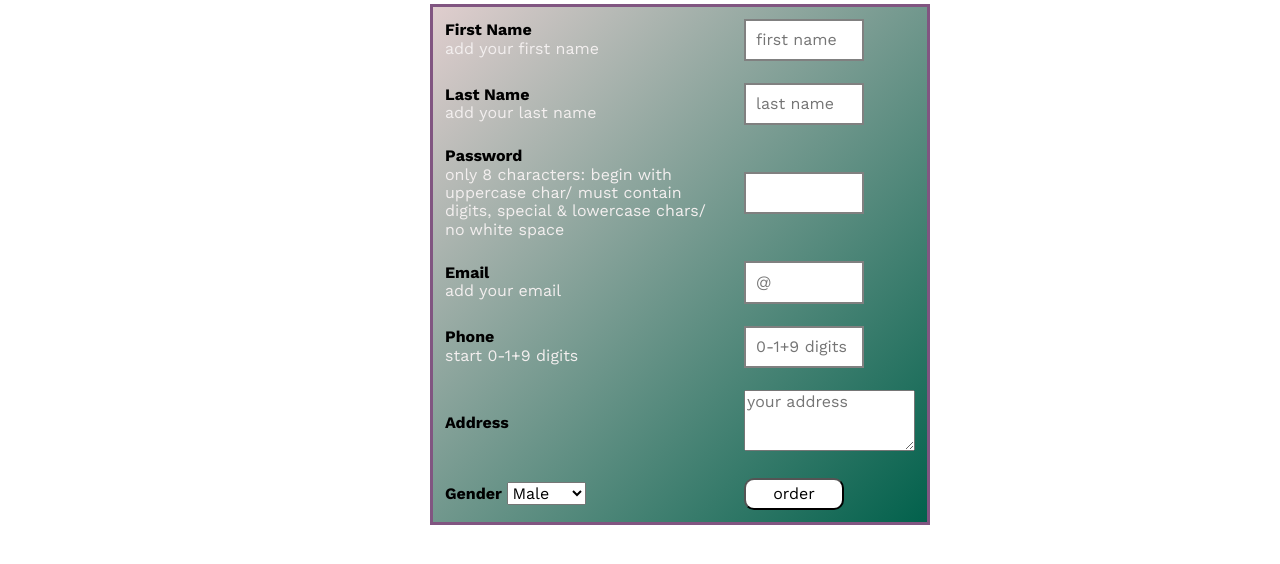
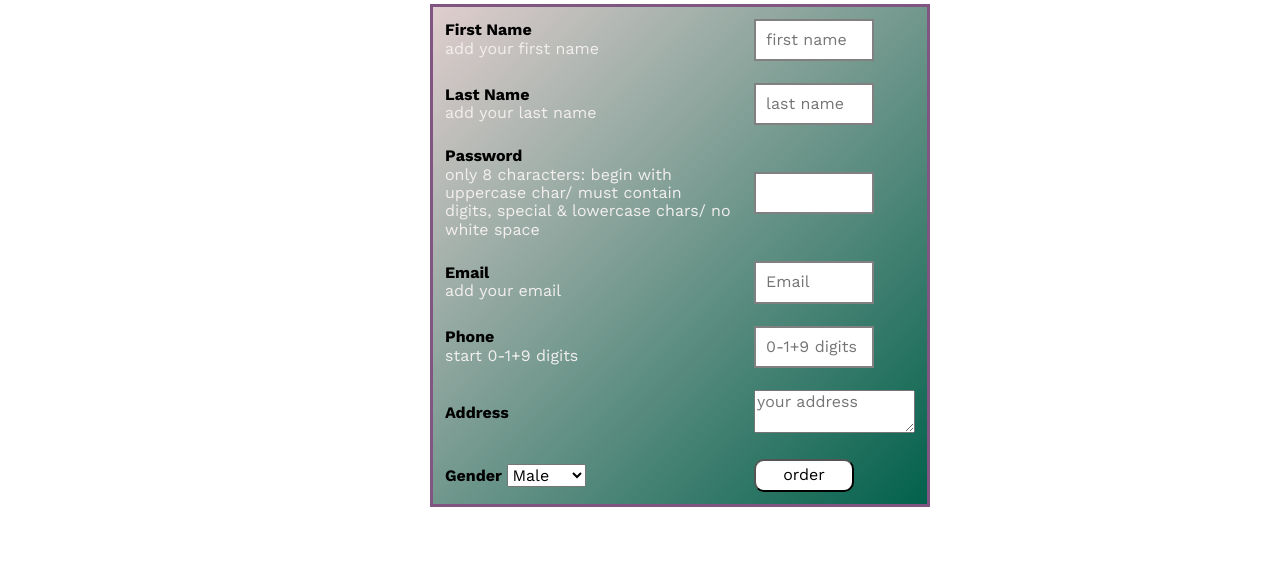
Before and after one commit to mohamed-sherif-bu/heaven-restauran-first-project-, a plain HTML site: page order.html in a window 1280 px wide. Shown: the part 76-640 px from the top of the page. Drawn offline with nearby package versions, Linux system fonts and the light colour scheme.

Commit message:
Update order.html

```diff
--- a/order.html
+++ b/order.html
@@ -64,7 +64,7 @@
             <tr>
                 <td> <label for="d">email</label>
                     <br> add your email </td> </td>
-                <td> <input id="d" type="email"name="name"required placeholder="@"></td>
+                <td> <input id="d" type="email"name="name"required placeholder="Email"></td>
 
             </tr>
             <tr>
@@ -75,7 +75,7 @@
             </tr>
             <tr>
                 <td> <label for="e">address</label></td>
-                <td>  <textarea id="e" placeholder="your address"name="subject"cols="15"rows="3" required></textarea></td>
+                <td>  <textarea id="e" placeholder="your address"name="subject"cols="14"rows="2" required></textarea></td>
 
             </tr>
 
```
